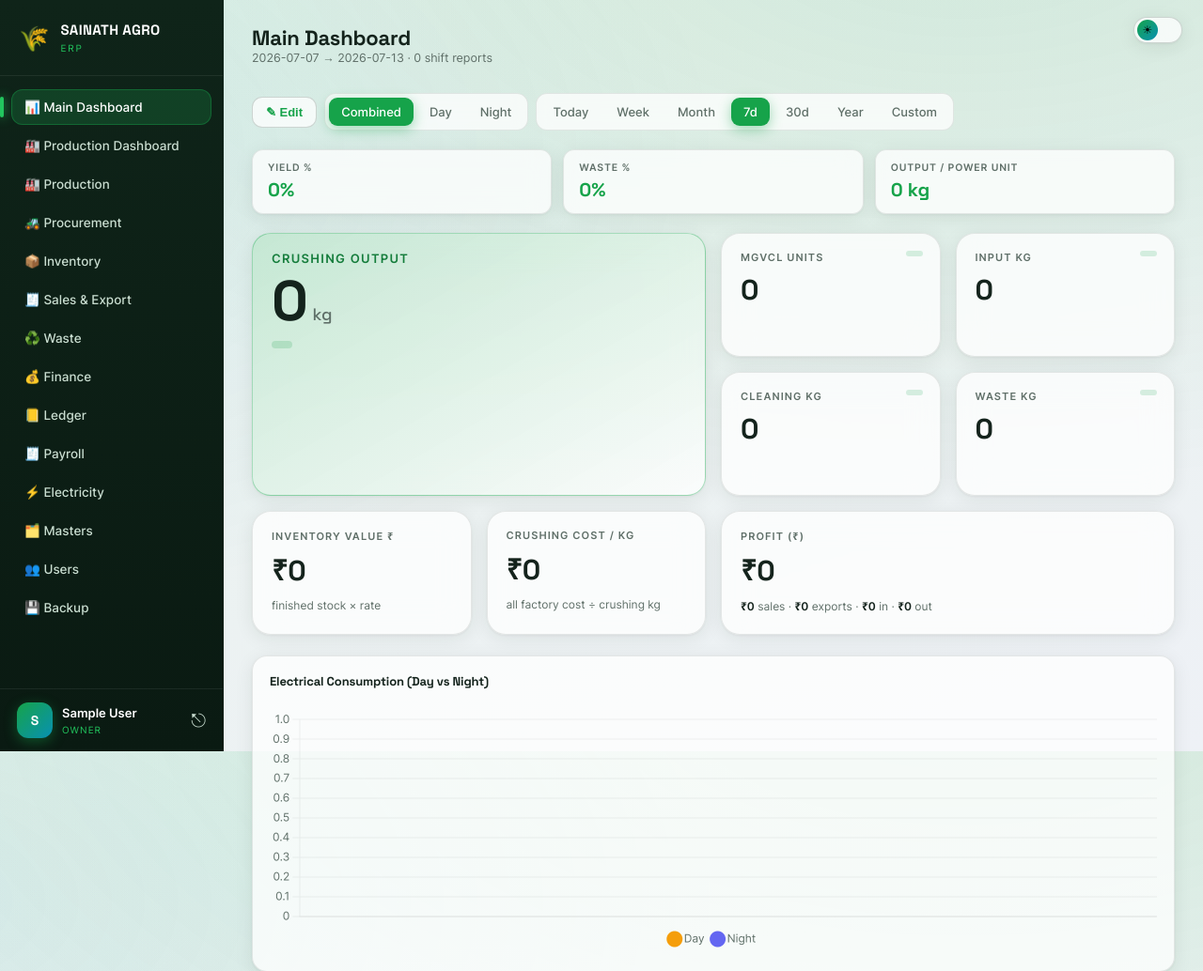
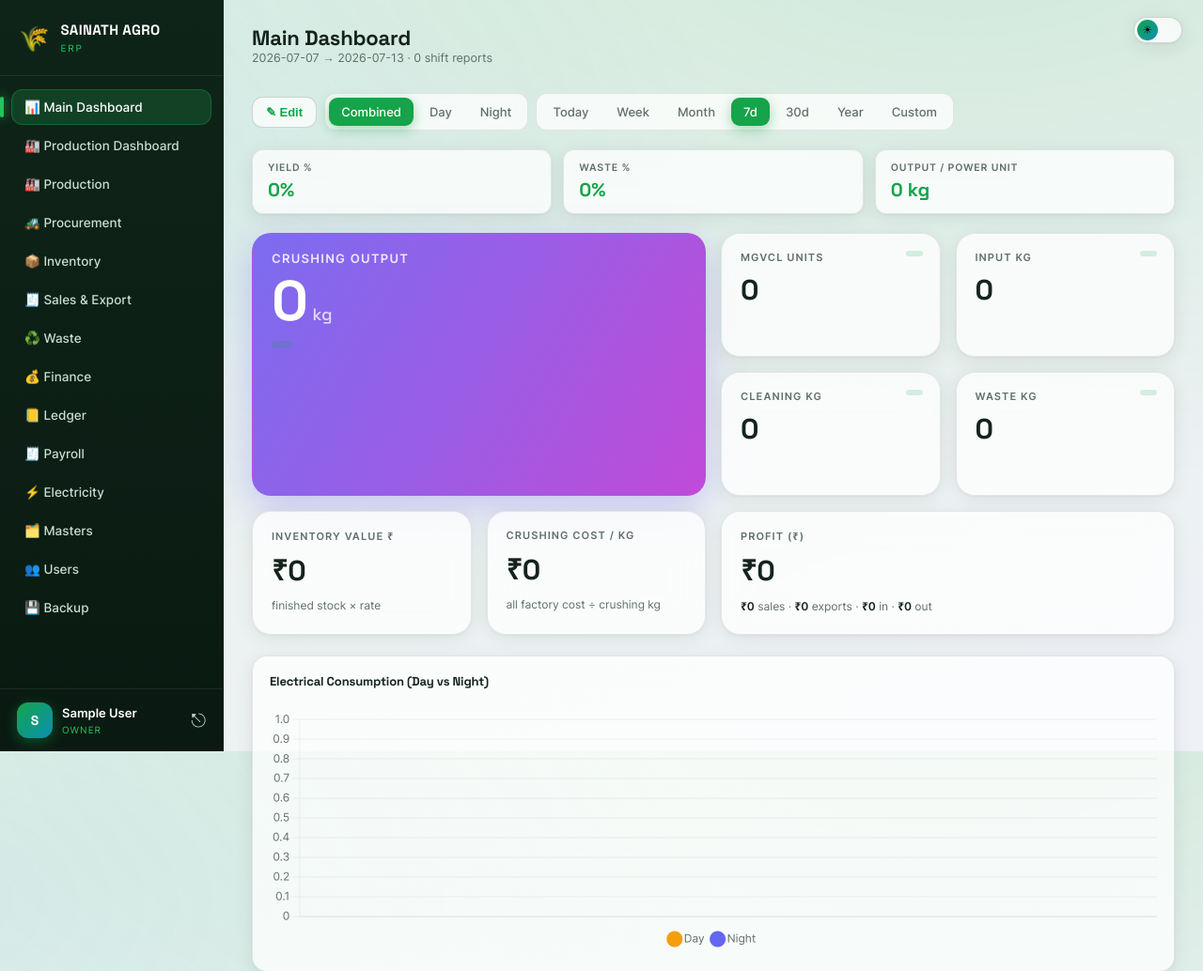
Before and after one commit to M1212-ofc/sainathagroerp, a Flask app: page /dashboard/main in a window 1280 px wide. Shown: the top 1034 px of the page at 94% size. Run offline with Flask 3, Linux system fonts and the light colour scheme; the visitor is signed in with stand-in values (Sample User, id 1); data comes from the database, SQL or seed files in the repository; data that the repository does not hold is empty.

Commit message:
Latest updates: finance fix, vehicle no, OT hours

```diff
--- a/app.py
+++ b/app.py
@@ -140,7 +140,7 @@ def _close_db(_=None):
 
 # make helpers available in every template
 # bump this string whenever static files change to force browsers to reload them
-ASSET_VER = "20260712x"
+ASSET_VER = "20260712y"
 
 
 @app.context_processor
--- a/static/style.css
+++ b/static/style.css
@@ -14,6 +14,8 @@
   --border:rgba(20,40,30,.10);--border-strong:rgba(20,40,30,.18);
   --ink:#14231c;--muted:#5f6f68;--primary:#16a34a;--primary-2:#22c55e;--primary-ink:#ffffff;
   --accent:#0891b2;--amber:#d97706;--red:#dc2626;--violet:#7c3aed;
+  --hero-grad:linear-gradient(120deg,#7C6CF0 0%,#9b5de5 50%,#c04bd8 100%);--hero-ink:#ffffff;
+  --pill-bg:#f0eefb;--pill-ink:#4a3aa7;
   --shadow:0 4px 20px rgba(20,40,30,.08),0 1px 3px rgba(20,40,30,.06);--shadow-lg:0 20px 50px rgba(20,40,30,.14);
   --sidebar-bg:linear-gradient(180deg,#0f2419,#0a1a12);--sidebar-ink:#c9ddd0;--sidebar-active:rgba(34,197,94,.18);--radius:16px;}
 [data-theme="dark"]{
@@ -22,6 +24,8 @@
   --border:rgba(120,200,160,.12);--border-strong:rgba(120,200,160,.22);
   --ink:#e7f2ec;--muted:#8ba69a;--primary:#22c55e;--primary-2:#4ade80;--primary-ink:#04140b;
   --accent:#22d3ee;--amber:#fbbf24;--red:#f87171;--violet:#a78bfa;
+  --hero-grad:linear-gradient(120deg,#6d5cf0 0%,#8b47d8 50%,#a53bc0 100%);--hero-ink:#ffffff;
+  --pill-bg:#1c1830;--pill-ink:#c9c1f5;
   --shadow:0 8px 30px rgba(0,0,0,.45);--shadow-lg:0 24px 60px rgba(0,0,0,.6);
   --sidebar-bg:linear-gradient(180deg,#0c1713,#06100b);--sidebar-ink:#a9c6b7;--sidebar-active:rgba(34,197,94,.22);--radius:16px;}
 *{box-sizing:border-box}html{scroll-behavior:smooth}
@@ -217,14 +221,19 @@ small{color:var(--muted);font-size:11px}
 .bento-card:nth-child(3){animation-delay:.10s}.bento-card:nth-child(4){animation-delay:.14s}
 .bento-card:nth-child(5){animation-delay:.18s}.bento-card:nth-child(6){animation-delay:.22s}
 .bento-card.hero{grid-column:span 2;grid-row:span 2;
-  background:linear-gradient(150deg,color-mix(in srgb,var(--primary) 22%,var(--surface)),var(--surface));
-  border-color:color-mix(in srgb,var(--primary) 35%,transparent)}
+  background:var(--hero-grad);
+  border-color:transparent;
+  box-shadow:0 12px 40px color-mix(in srgb,#7C6CF0 35%,transparent)}
+.bento-card.hero:hover{box-shadow:0 18px 55px color-mix(in srgb,#7C6CF0 45%,transparent)}
 .bento-card.wide2{grid-column:span 2}
 .bento-lbl{font-size:11px;font-weight:600;letter-spacing:.1em;text-transform:uppercase;color:var(--muted)}
-.hero .bento-lbl{color:color-mix(in srgb,var(--primary) 70%,var(--ink));font-size:13px}
+.hero .bento-lbl{color:rgba(255,255,255,.85);font-size:13px}
 .bento-val{font-family:'Space Grotesk';font-size:30px;font-weight:700;margin-top:8px;color:var(--ink)}
+.hero .bento-val,.hero .bento-hero-val,.hero .bento-sub,.hero .bento-sub span{color:var(--hero-ink)}
 .bento-hero-val{font-family:'Space Grotesk';font-size:60px;font-weight:700;line-height:1;margin-top:8px;color:var(--ink)}
 .bento-hero-val .u{font-size:18px;color:var(--muted);font-weight:500}
+.hero .bento-hero-val .u{color:rgba(255,255,255,.75)}
+.hero .bento-badge-tr{background:rgba(255,255,255,.22);color:#fff}
 .bento-sub{color:var(--muted);font-size:12px;margin-top:10px}
 .bento-sub span{color:var(--ink);font-weight:600}
 .bento-badge{display:inline-block;margin-top:12px;font-size:12px;font-weight:600;padding:4px 11px;border-radius:20px;
```
